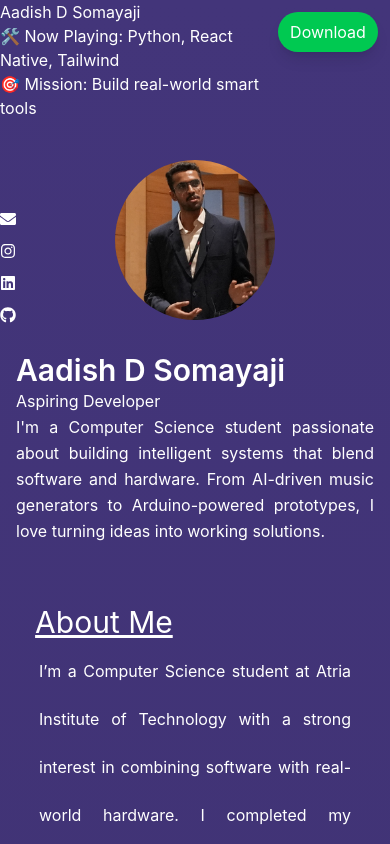
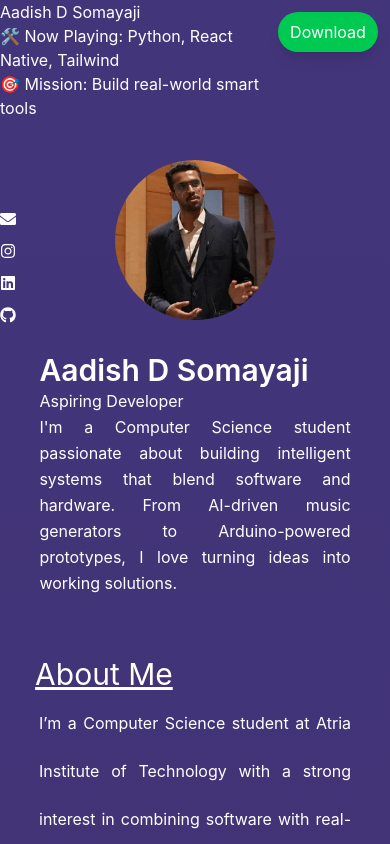
Before and after one commit to Hunter69240/resume-website, a React (Vite) app: page / in a window 390 px wide. Shown: the top 844 px of the page. Built offline with nearby package versions, Linux system fonts and the light colour scheme; the HTML template or start-up script is replaced by a standard one.

Commit message:
Responsive-9

```diff
--- a/src/Components/Home.jsx
+++ b/src/Components/Home.jsx
@@ -7,7 +7,7 @@ function Home() {
     return (
         <>
             <Header />
-            <div className="relative z-10 flex flex-col-reverse lg:flex-row items-center justify-center gap-8 lg:gap-20 px-4 py-10">
+            <div className="relative z-10 flex flex-col-reverse lg:flex-row items-center justify-center gap-8 lg:gap-20 px-4 py-10 mx-[6%]">
                 <p className="max-w-md text-justify leading-relaxed text-white text-base sm:text-lg">
                     <span className="text-3xl font-semibold">Aadish D Somayaji</span> <br />
                     Aspiring Developer <br />
```
